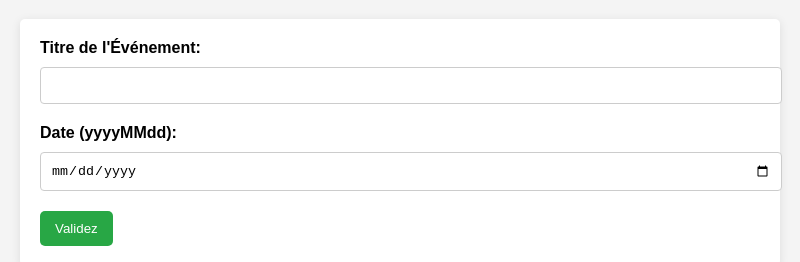
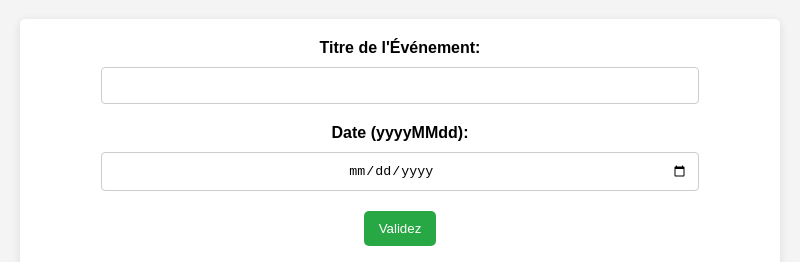
Before and after one commit to MentalDeFeur/SnappyQRElectron, an Electron app: page electron-ical-qrcode/src/index.html in a window 800 px wide. Shown: the part 81-343 px from the top of the page. Drawn offline with Linux system fonts and the light colour scheme.

Commit message:
centrercontenu

```diff
--- a/electron-ical-qrcode/src/styles/style.css
+++ b/electron-ical-qrcode/src/styles/style.css
@@ -14,21 +14,26 @@ form {
     padding: 20px;
     border-radius: 5px;
     box-shadow: 0 2px 10px rgba(0, 0, 0, 0.1);
+    display: flex;
+    flex-direction: column; /* Aligne les éléments verticalement */
+    align-items: center; /* Centre les éléments horizontalement */
 }
 
 label {
     display: block;
     margin-bottom: 10px;
     font-weight: bold;
+    text-align: left; /* Centre le texte des labels */
 }
 
 input[type="text"],
 input[type="date"] {
-    width: 100%;
+    width: 80%; /* Ajustez la largeur selon vos besoins */
     padding: 10px;
     margin-bottom: 20px;
     border: 1px solid #ccc;
     border-radius: 4px;
+    text-align: center; /* Centre le texte à l'intérieur des champs */
 }
 
 button {
```
